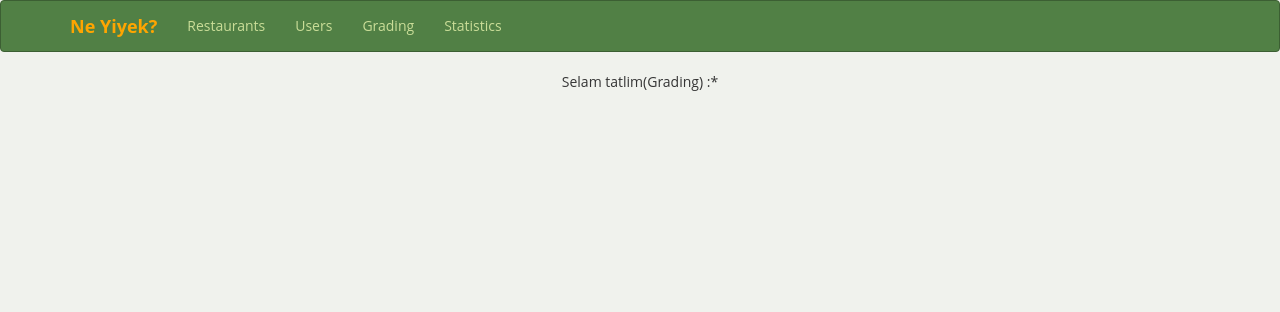
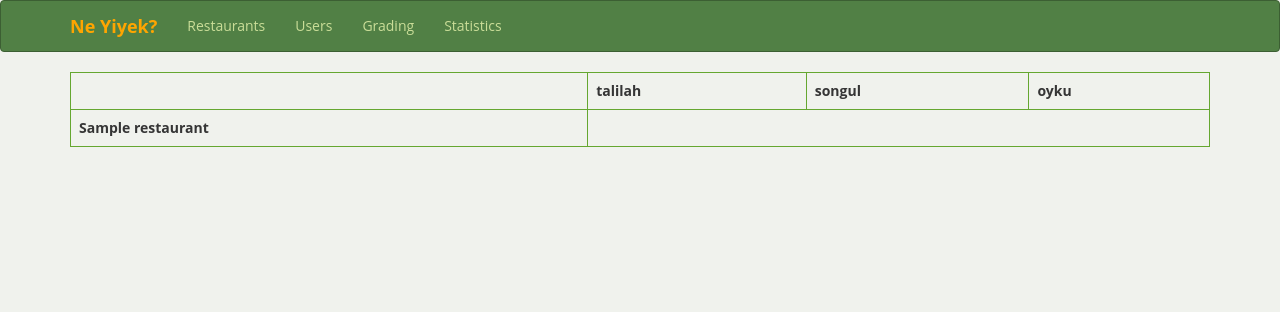
Before and after one commit to bkorayoz/Proje1, a Django app: page /grading/ in a window 1280 px wide. Shown: the top 312 px of the page. Run offline with Django 3.2, Linux system fonts and the light colour scheme; data comes from the database, SQL or seed files in the repository; tables that the repository leaves empty hold one stand-in row (values such as "Sample post"); lists and menus that the app fills with data are empty; some libraries are stand-ins or nearby versions.

Commit message:
grading tablo eklendi

```diff
--- a/home/templates/home/grading.html
+++ b/home/templates/home/grading.html
@@ -2,4 +2,27 @@
 
 {% block title %}Grading{% endblock %}
 
-{% block content %}Selam tatlim(Grading) :*{% endblock %}
+{% block content %}{% if Users %}
+  <table class="table table-bordered">
+
+      <tr>
+        <td></td>
+{% for user in Users %}
+        <th scope="col">
+        {{ user.userName }}
+		</th>
+		{% endfor %}
+	 </tr>
+
+		{% for rest in Restaurant %}
+		<tr>
+		<th scope="row">
+		{{ rest.name }}
+		</th>
+		</tr>
+		{% endfor %}
+
+
+
+  </table>
+{% endif %}{% endblock %}
--- a/home/templates/home/users.html
+++ b/home/templates/home/users.html
@@ -57,6 +57,7 @@
         {{ user.userMail }}
 		</td>
 		<td>
+		{{ user.id }}
 		<button type="submit" name="id" value="{{user.id}}" formaction="/deleteUser/" class="btn btn-danger btn-xs" aria-label="Left Align">
   		<span class="glyphicon glyphicon glyphicon-remove" aria-hidden="true"></span>
 		</button>
--- a/home/views.py
+++ b/home/views.py
@@ -3,7 +3,7 @@ from home.models import Users
 from django.template import Context, Template
 from django.http import HttpResponseRedirect
 from django.contrib import messages
-
+from restaurant.models import Restaurant
 def home(request):
     return render(request, 'home/home.html')
 
@@ -11,7 +11,9 @@ def statistics(request):
      return render(request, 'home/statistics.html')
 
 def grading(request):
-     return render(request, 'home/grading.html')
+     users = Users.objects.values()
+     rests = Restaurant.objects.values()
+     return render(request, 'home/grading.html',Context({'Users':users,'Restaurant':rests}))
 
 def users(request):
     try:
```
